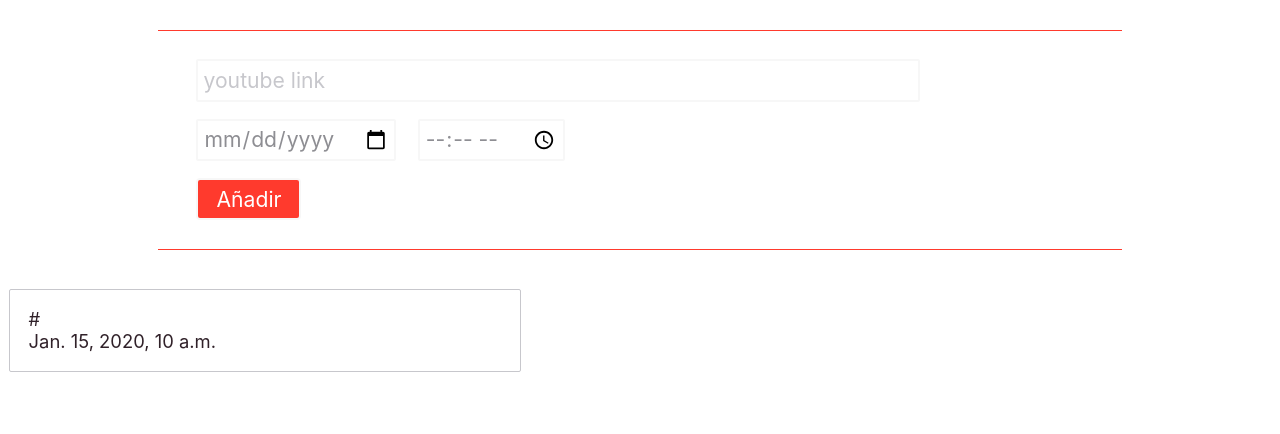
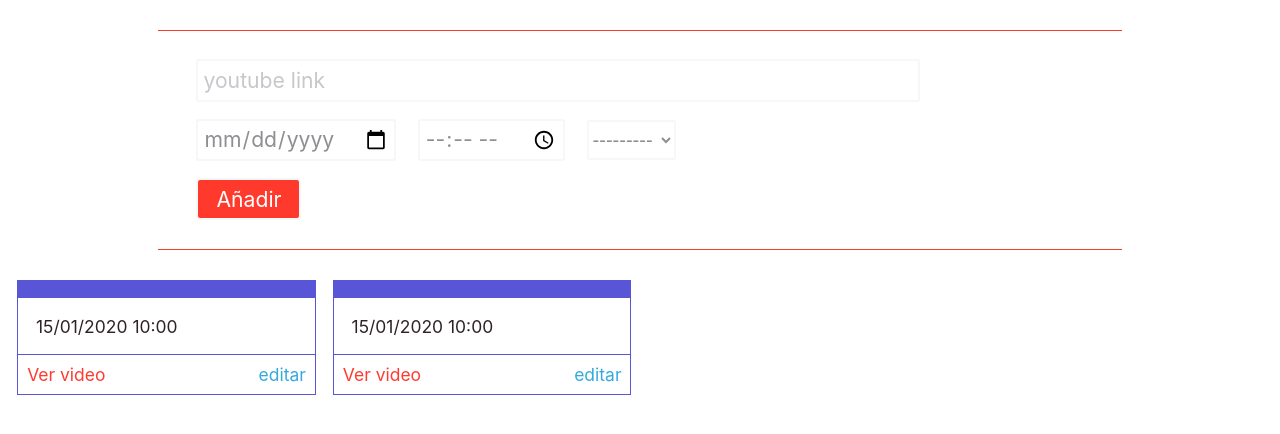
Before and after one commit to ellipticaldoor/live_stream_manager, a Django app: page /panel/ in a window 1280 px wide. Shown: the top 434 px of the page. Run offline with Django 3.2, Linux system fonts and the light colour scheme; tables that the repository leaves empty hold one stand-in row (values such as "Sample post").

Commit message:
added style for the calendar

```diff
--- a/lsm/panel/forms.py
+++ b/lsm/panel/forms.py
@@ -11,6 +11,10 @@ class TimerForm(forms.ModelForm):
 				'placeholder': 'youtube link',
 			})
 
+		self.fields['user'].widget.attrs.update({
+				'required': 'required',
+			})
+
 	class Meta:
 		model = Video
-		fields = ('videourlid',)
+		fields = ('videourlid', 'user')
--- a/lsm/static/css/style.css
+++ b/lsm/static/css/style.css
@@ -40,6 +40,12 @@ input
 	font-size: 115%;
 }
 
+a {
+	color: #34AADC;
+	text-decoration: none;
+}
+
+a:hover { text-decoration: underline; }
 
 
 /* input
@@ -206,10 +212,40 @@ __________________________________________________________________________ */
 }
 
 .video_info {
-	border: 1px solid #C7C7CC;
-	margin: 0.5em;
+	border: 1px solid #5856D6;
+	margin-left: 1em;
+	margin-bottom: 1em;
+	/*border-radius: 2px;*/
+	width: calc(25% - 1em - 0.25em);
+	float: left;
+	font-size: 95%;
+}
+
+.title {
+	padding: 0.5em;
+	background-color: #5856D6;
+	color: white;
+}
+
+.calendar_card {
 	padding: 1em;
-	border-radius: 2px;
-	width: 40%;
+	border-bottom: 1px solid #5856D6;
+}
+
+.video_date {
+
+}
+
+.watch {
 	float: left;
+	padding: 0.5em;
 }
+
+.watch a {
+	color: #FF3B30;
+}
+
+.edit {
+	float: right;
+	padding: 0.5em;
+}
--- a/lsm/templates/panel/base_panel.html
+++ b/lsm/templates/panel/base_panel.html
@@ -32,9 +32,25 @@
 <div id="calendar_container">
 	{% for video in videos %}
 		<div class="video_info">
-			<p>{{ video.videourlid }}</p>
-			<p>{{ video.aired_date }}</p>
+			<p class="title">{{ video.user }}</p>
+			<div class="calendar_card">
+				<p class="video_date">{{ video.aired_date | date:"d/m/Y H:i" }}</p>
+			</div>
+			<p class="watch"><a href="https://www.youtube.com/watch?v={{ video.videourlid }}">Ver video</a></p>
+			<p class="edit"><a href="#">editar</a></p>
 		</div>
 	{% endfor %}
+
+	{% for video in videos %}
+		<div class="video_info">
+			<p class="title">{{ video.user }}</p>
+			<div class="calendar_card">
+				<p class="video_date">{{ video.aired_date | date:"d/m/Y H:i" }}</p>
+			</div>
+			<p class="watch"><a href="https://www.youtube.com/watch?v={{ video.videourlid }}">Ver video</a></p>
+			<p class="edit"><a href="#">editar</a></p>
+		</div>
+	{% endfor %}
+
 </div>
 {% endblock %}
```
